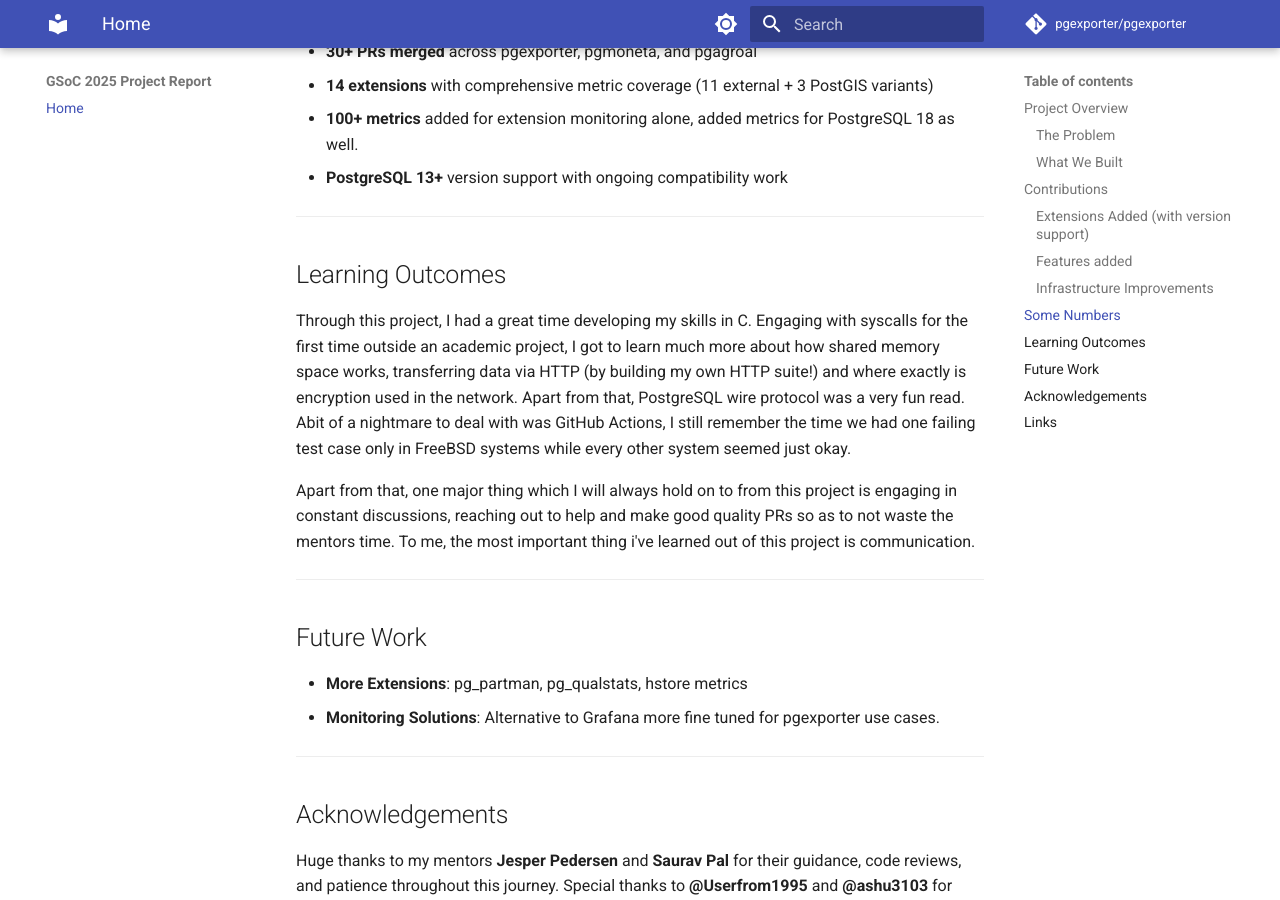
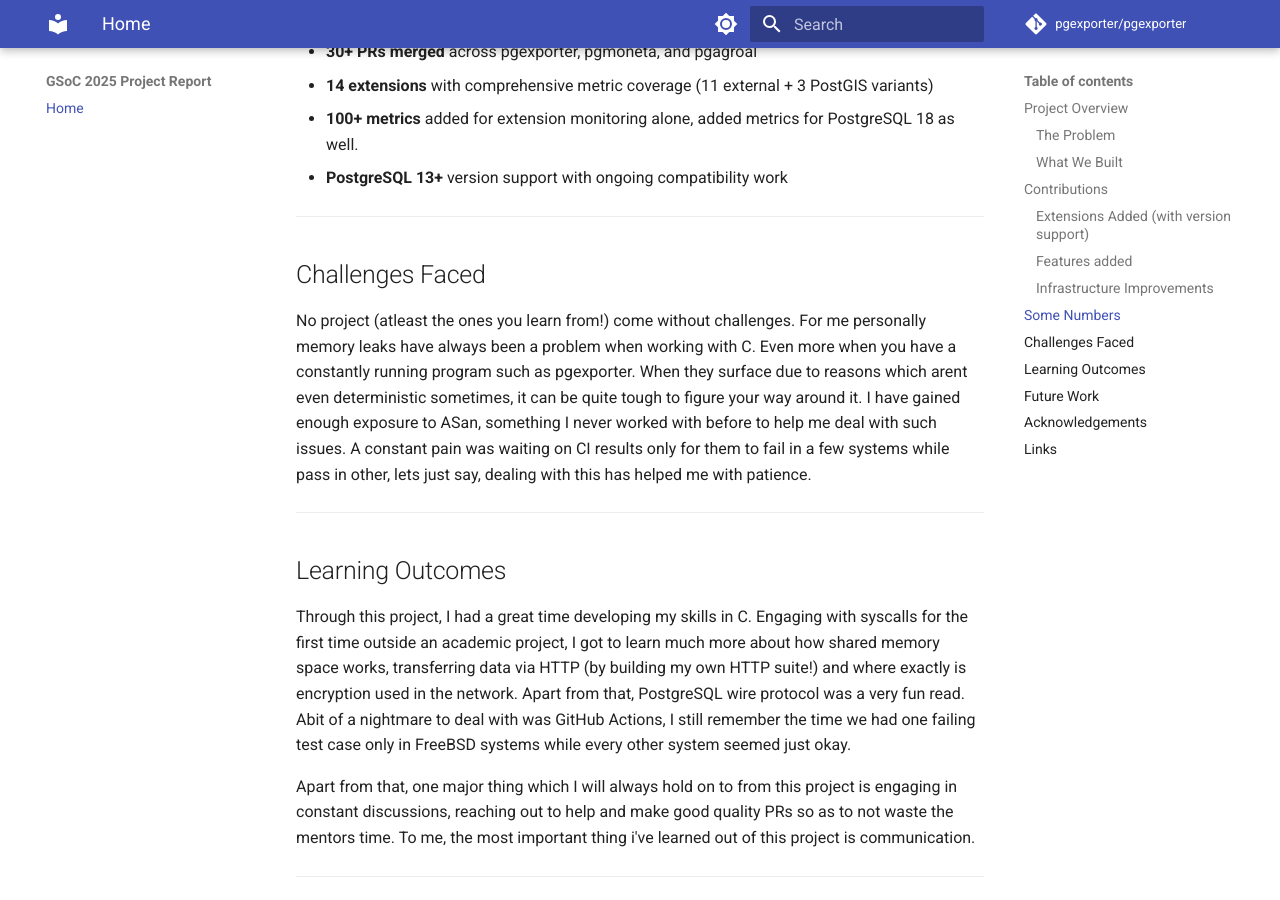
Before and after one commit to bassamadnan/gsoc2025_report, an MkDocs documentation site: the page built from docs/index.md, in a window 1280 px wide and 900 px high, scrolled down 2914 px. Built offline with MkDocs 1.6.1 and Material for MkDocs 9.7.7, drawn with Linux system fonts in a browser that asks for light colours; comment, search, counter and statistics services are not loaded.

Commit message:
add challenges

```diff
--- a/docs/index.md
+++ b/docs/index.md
@@ -92,6 +92,12 @@
 
 ---
 
+## Challenges Faced
+
+No project (atleast the ones you learn from!) come without challenges. For me personally memory leaks have always been a problem when working with C. Even more when you have a constantly running program such as pgexporter. When they surface due to reasons which arent even deterministic sometimes, it can be quite tough  to figure your way around it. I have gained enough exposure to ASan, something I never worked with before to help me deal with such issues. A constant pain was waiting on CI results only for them to fail in a few systems while pass in other, lets just say, dealing with this has helped me with  patience.
+
+---
+
 ## Learning Outcomes
 
 Through this project, I had a great time developing my skills in C. Engaging with syscalls for the first time outside an academic project, I got to learn much more about how shared memory space works, transferring data via HTTP (by building my own HTTP suite!) and where exactly is encryption used in the network. Apart from that, PostgreSQL wire protocol was a very fun read. Abit of a nightmare to deal with was GitHub Actions, I still remember the time we had one failing test case only in FreeBSD systems while every other system seemed just okay.
```
